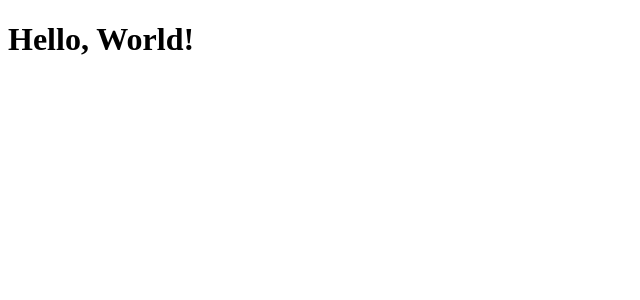
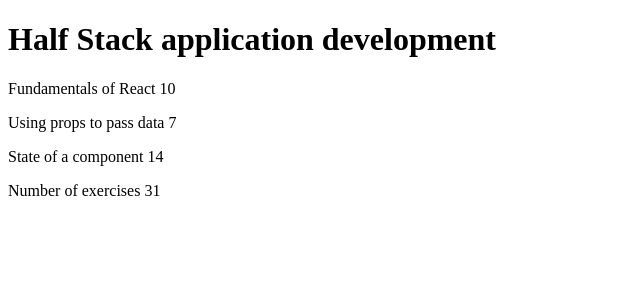
Before and after one commit to DarkstarXDD/fso-part-0, a React (Vite) app in the folder part1/courseinfo/: page / in a window 1280 px wide. Shown: the top 300 px of the page, without its empty margins (0-640 px from the left). Built offline with nearby package versions, Linux system fonts and the light colour scheme.

Commit message:
courseinfo: exercise 1.1

```diff
--- a/part1/courseinfo/src/App.tsx
+++ b/part1/courseinfo/src/App.tsx
@@ -1,7 +1,69 @@
 export default function App() {
+  const course = "Half Stack application development"
+
+  const part1 = "Fundamentals of React"
+  const exercises1 = 10
+
+  const part2 = "Using props to pass data"
+  const exercises2 = 7
+
+  const part3 = "State of a component"
+  const exercises3 = 14
+
+  const total = exercises1 + exercises2 + exercises3
+
   return (
     <main>
-      <h1>Hello, World!</h1>
+      <Header course={course} />
+      <Content
+        part1={part1}
+        exercises1={exercises1}
+        part2={part2}
+        exercises2={exercises2}
+        part3={part3}
+        exercises3={exercises3}
+      />
+      <Total total={total} />
     </main>
   )
 }
+
+function Header({ course }: { course: string }) {
+  return <h1>{course}</h1>
+}
+
+type ContentProps = {
+  part1: string
+  exercises1: number
+  part2: string
+  exercises2: number
+  part3: string
+  exercises3: number
+}
+
+function Content({
+  part1,
+  exercises1,
+  part2,
+  exercises2,
+  part3,
+  exercises3,
+}: ContentProps) {
+  return (
+    <>
+      <p>
+        {part1} {exercises1}
+      </p>
+      <p>
+        {part2} {exercises2}
+      </p>
+      <p>
+        {part3} {exercises3}
+      </p>
+    </>
+  )
+}
+
+function Total({ total }: { total: number }) {
+  return <p>Number of exercises {total}</p>
+}
```
Also changed, not shown: part1/courseinfo/public/assets/fonts/fonts.md (deleted, +0 -1 lines), part1/courseinfo/public/assets/images/image-assets.md (deleted, +0 -1 lines), part1/courseinfo/public/og-img-and-favicon.md (deleted, +0 -1 lines).
